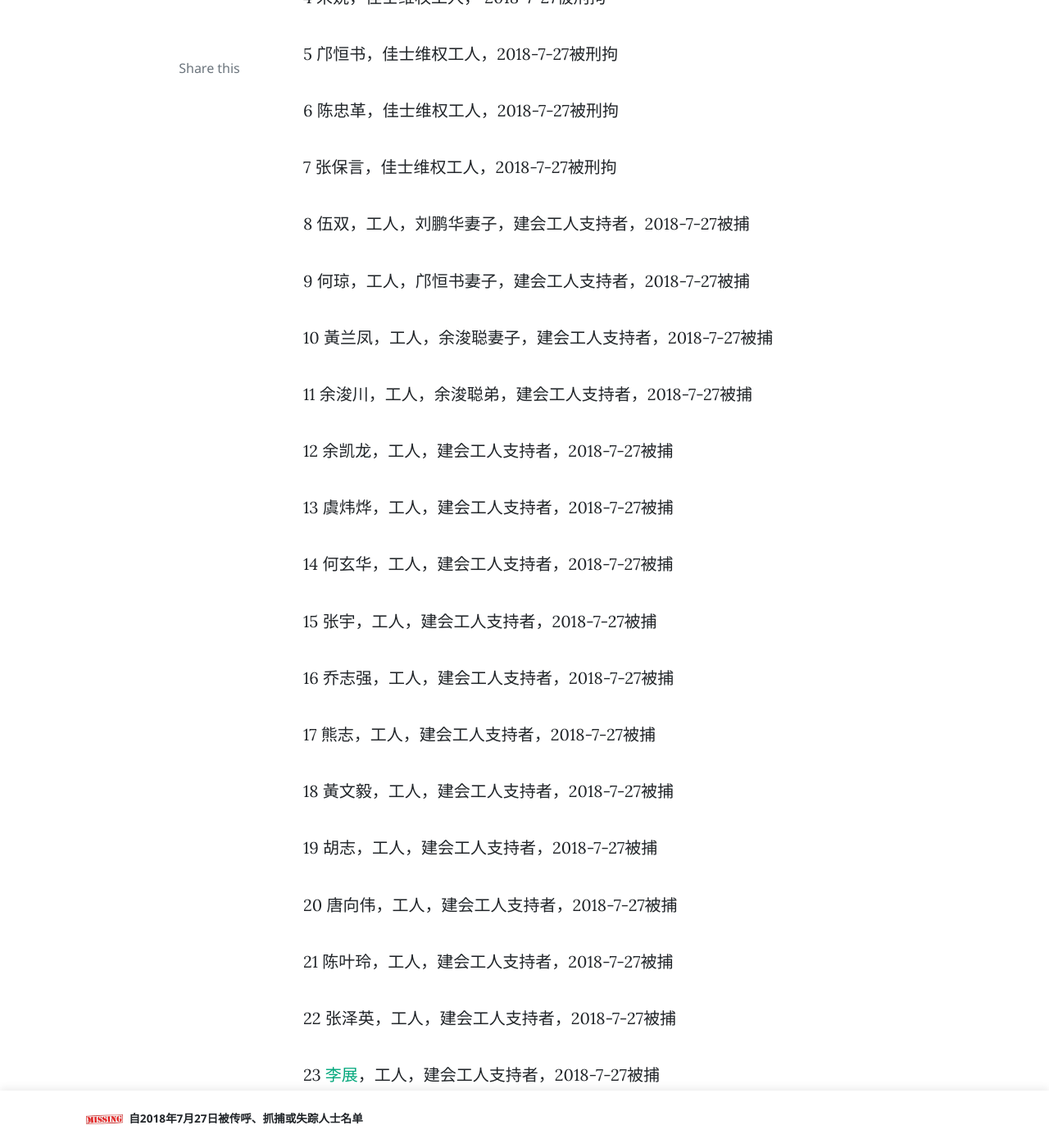
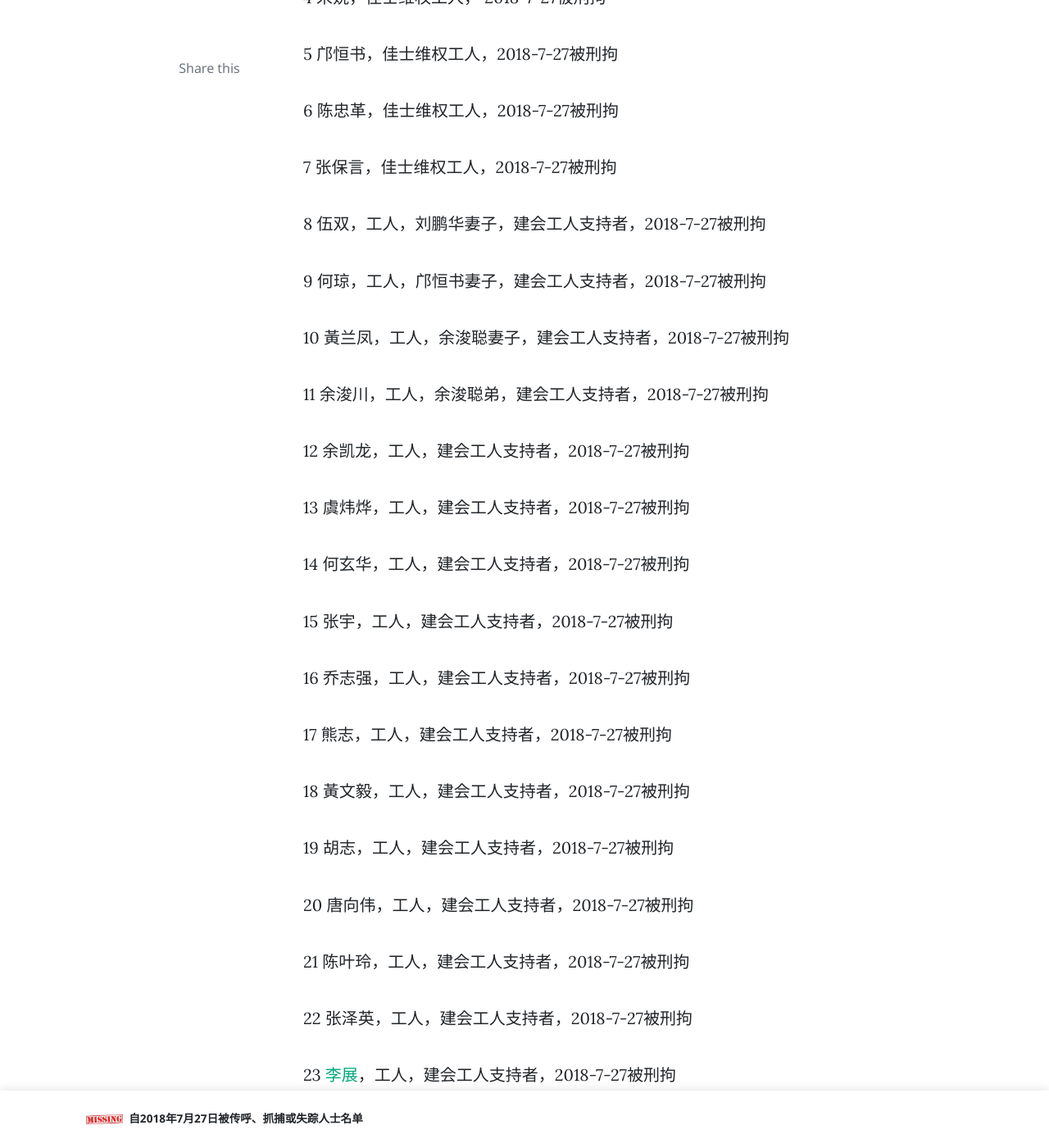
Before and after one commit to laoquan18/laoquan18.github.io, a Jekyll site: the page built from zh/_posts/2019-07-27-one-year-infographic_zh.md, in a window 1280 px wide and 1400 px high, scrolled down 10011 px. Shown: the whole window at 82% size. Built offline with Jekyll 4.4.1, drawn with Linux system fonts in a browser that asks for light colours; nearby versions of some CDN libraries; comment, search, counter and statistics services are not loaded; some of the changed text lies outside the part shown.

Commit message:
Update 2019-07-27-one-year-infographic_zh.md

```diff
--- a/zh/_posts/2019-07-27-one-year-infographic_zh.md
+++ b/zh/_posts/2019-07-27-one-year-infographic_zh.md
@@ -134,51 +134,51 @@ excerpt_separator: <!--more-->
 
 7 张保言，佳士维权工人，2018-7-27被刑拘
 
-8 伍双，工人，刘鹏华妻子，建会工人支持者，2018-7-27被捕
+8 伍双，工人，刘鹏华妻子，建会工人支持者，2018-7-27被刑拘
 
-9 何琼，工人，邝恒书妻子，建会工人支持者，2018-7-27被捕
+9 何琼，工人，邝恒书妻子，建会工人支持者，2018-7-27被刑拘
 
-10 黃兰凤，工人，余浚聪妻子，建会工人支持者，2018-7-27被捕
+10 黃兰凤，工人，余浚聪妻子，建会工人支持者，2018-7-27被刑拘
 
-11 余浚川，工人，余浚聪弟，建会工人支持者，2018-7-27被捕
+11 余浚川，工人，余浚聪弟，建会工人支持者，2018-7-27被刑拘
 
-12 余凯龙，工人，建会工人支持者，2018-7-27被捕
+12 余凯龙，工人，建会工人支持者，2018-7-27被刑拘
 
-13 虞炜烨，工人，建会工人支持者，2018-7-27被捕
+13 虞炜烨，工人，建会工人支持者，2018-7-27被刑拘
 
-14 何玄华，工人，建会工人支持者，2018-7-27被捕
+14 何玄华，工人，建会工人支持者，2018-7-27被刑拘
 
-15 张宇，工人，建会工人支持者，2018-7-27被捕
+15 张宇，工人，建会工人支持者，2018-7-27被刑拘
 
-16 乔志强，工人，建会工人支持者，2018-7-27被捕
+16 乔志强，工人，建会工人支持者，2018-7-27被刑拘
 
-17 熊志，工人，建会工人支持者，2018-7-27被捕
+17 熊志，工人，建会工人支持者，2018-7-27被刑拘
 
-18 黃文毅，工人，建会工人支持者，2018-7-27被捕
+18 黃文毅，工人，建会工人支持者，2018-7-27被刑拘
 
-19 胡志，工人，建会工人支持者，2018-7-27被捕
+19 胡志，工人，建会工人支持者，2018-7-27被刑拘
 
-20 唐向伟，工人，建会工人支持者，2018-7-27被捕
+20 唐向伟，工人，建会工人支持者，2018-7-27被刑拘
 
-21 陈叶玲，工人，建会工人支持者，2018-7-27被捕
+21 陈叶玲，工人，建会工人支持者，2018-7-27被刑拘
 
-22 张泽英，工人，建会工人支持者，2018-7-27被捕
+22 张泽英，工人，建会工人支持者，2018-7-27被刑拘
 
-23 <a href="https://laoquan18.github.io/Li-Zhan_zh/">李展</a>，工人，建会工人支持者，2018-7-27被捕
+23 <a href="https://laoquan18.github.io/Li-Zhan_zh/">李展</a>，工人，建会工人支持者，2018-7-27被刑拘
 
-24 张勇，工人，建会工人支持者，2018-7-27被捕
+24 张勇，工人，建会工人支持者，2018-7-27被刑拘
 
-25 叶严飞，工人，建会工人支持者，2018-7-27被捕
+25 叶严飞，工人，建会工人支持者，2018-7-27被刑拘
 
-26 兰志伟，工人，建会工人支持者，2018-7-27被捕
+26 兰志伟，工人，建会工人支持者，2018-7-27被刑拘
 
-27 尚杨雪，工人，建会工人支持者，2018-7-27被捕
+27 尚杨雪，工人，建会工人支持者，2018-7-27被刑拘
 
-28 李力，工人，建会工人支持者，2018-7-27被捕
+28 李力，工人，建会工人支持者，2018-7-27被刑拘
 
-29 莫爵展，工人，建会工人支持者，2018-7-27被捕
+29 莫爵展，工人，建会工人支持者，2018-7-27被刑拘
 
-30 胡开巧，学生，建会工人支持者，2018-7-27被捕
+30 胡开巧，学生，建会工人支持者，2018-7-27被刑拘
 
 31 <a href="https://laoquan18.github.io/Fu-Changguo_zh/">付常国</a>，深圳劳工团体「打工者中心」职员，2018-8-10被刑拘
 
@@ -258,7 +258,7 @@ excerpt_separator: <!--more-->
 
 （再次骚扰） 何玄华，工人，建会工人支持者，2018-8-24被捕
 
-67 顾佳悦，北京大学毕业生，佳士支持者，2018-8-24被捕
+67 顾佳悦，北京大学毕业生，「八青年」之一，佳士支持者，2018-8-24被指定居所监视居住
 
 68 杨少强，北京科技大学毕业生，佳士支持者，2018-8-24被捕
 
```
